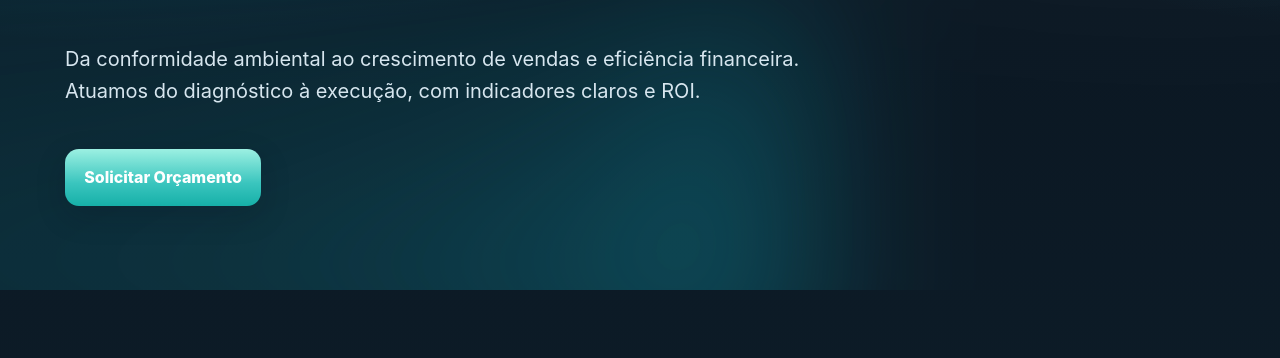
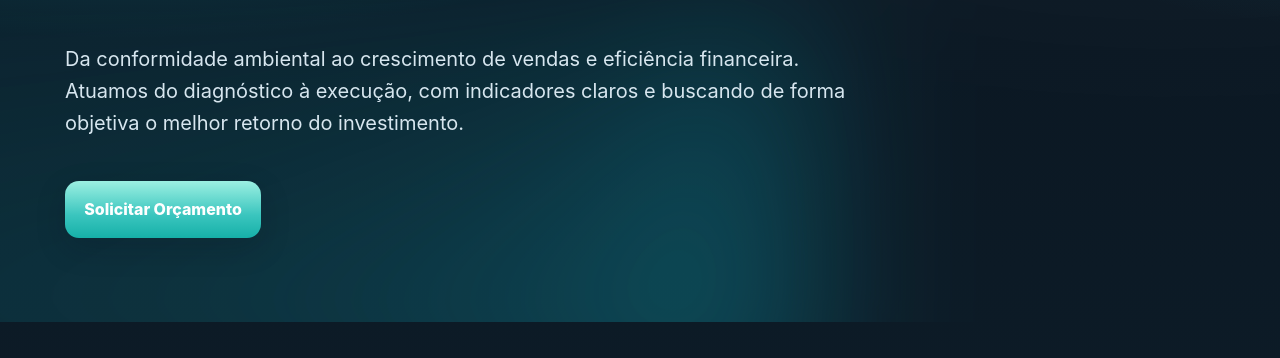
Before and after one commit to pedroricha/vail, a plain HTML site: page index.html in a window 1280 px wide. Shown: the part 275-633 px from the top of the page. Drawn offline with Linux system fonts and the light colour scheme; a script that the page names is missing.

Commit message:
trocado a palavra ROI

```diff
--- a/index.html
+++ b/index.html
@@ -24,7 +24,7 @@
     <div class="hero__bg" aria-hidden="true"></div>
     <div class="container hero__content">
       <h1 class="fx-reveal">Consultoria <span class="gradient-text">ambiental, comercial e financeira</span> para transformar resultados</h1>
-      <p class="lead fx-reveal">Da conformidade ambiental ao crescimento de vendas e eficiência financeira. Atuamos do diagnóstico à execução, com indicadores claros e ROI.</p>
+      <p class="lead fx-reveal">Da conformidade ambiental ao crescimento de vendas e eficiência financeira. Atuamos do diagnóstico à execução, com indicadores claros e buscando de forma objetiva o melhor retorno do investimento.</p>
       <div class="hero__cta fx-reveal">
         <a href="#form" class="btn btn--lg">Solicitar Orçamento</a>
       </div>
```
